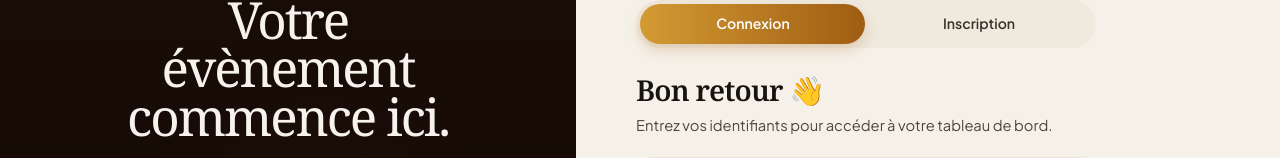
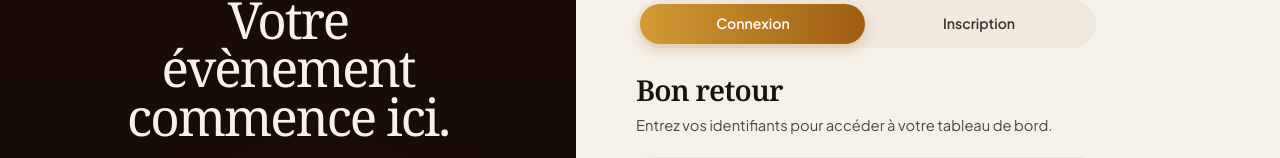
Before and after one commit to Hen17Ry/Invitation-App, a Nuxt app: page /login in a window 1280 px wide. Shown: the part 149-307 px from the top of the page. Built offline with nearby package versions, Linux system fonts and the light colour scheme; no server answers.

Commit message:
Refactor: remove emojis from login and registration headings

```diff
--- a/app/pages/login.vue
+++ b/app/pages/login.vue
@@ -111,7 +111,7 @@
               <div v-if="activeTab === 'login'" key="login">
                 <div class="mb-5">
                   <h2 class="font-serif text-[#17130f] text-[1.8rem] leading-none font-semibold tracking-[-0.03em]">
-                    Bon retour 👋
+                    Bon retour
                   </h2>
                   <p class="mt-2 text-[#4d4640] text-[0.92rem] leading-[1.65]">
                     Entrez vos identifiants pour accéder à votre tableau de bord.
@@ -202,7 +202,7 @@
               <div v-else key="register">
                 <div class="mb-5">
                   <h2 class="font-serif text-[#17130f] text-[1.8rem] leading-none font-semibold tracking-[-0.03em]">
-                    Bienvenue ✨
+                    Bienvenue
                   </h2>
                   <p class="mt-2 text-[#4d4640] text-[0.92rem] leading-[1.65]">
                     Créez votre compte pour commencer à concevoir vos faire-parts.
```
